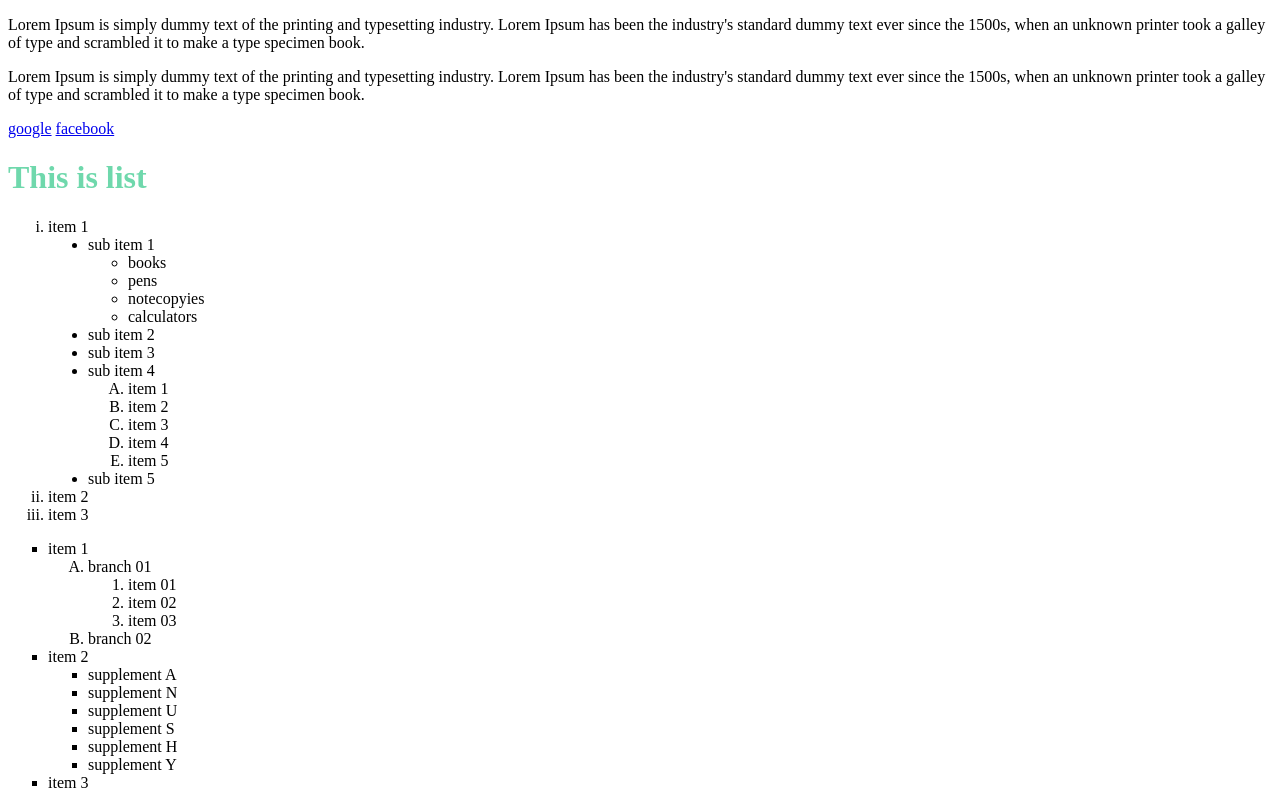
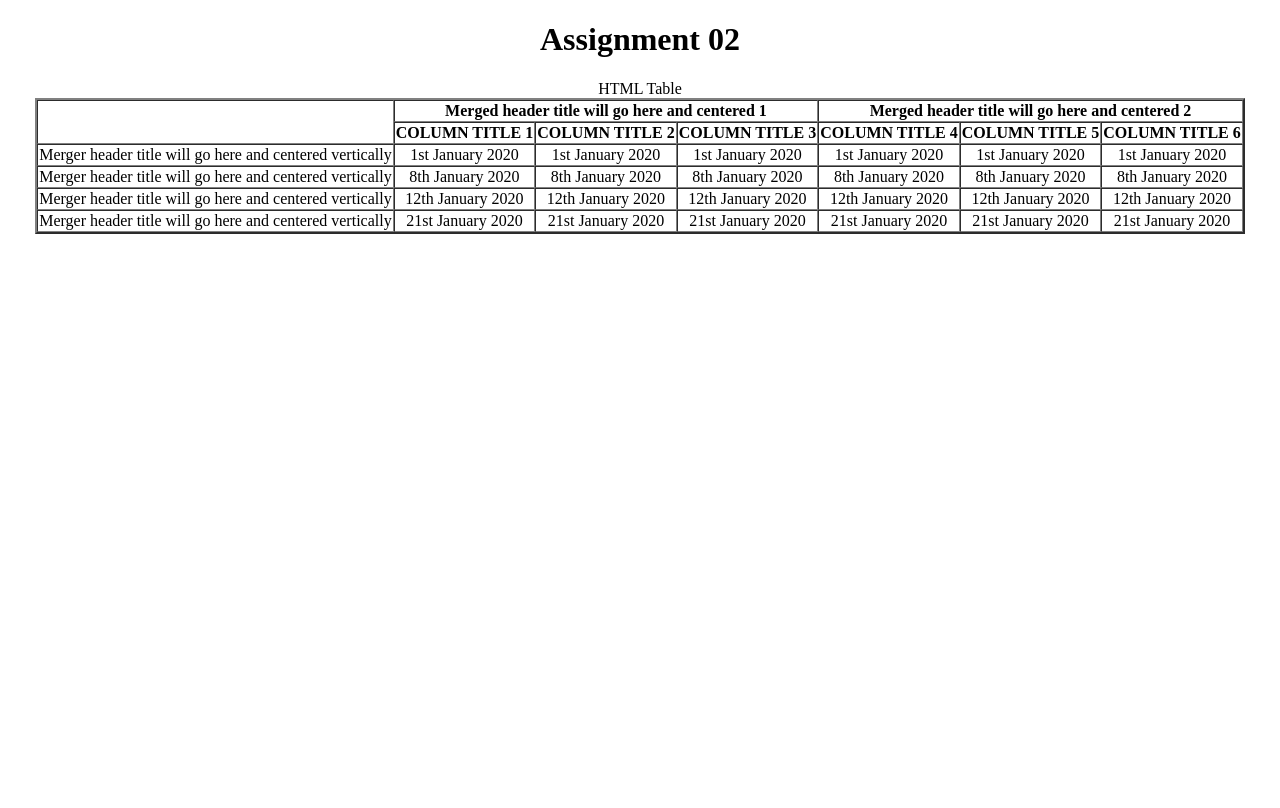
Before and after one commit to ibtidahossain09/WEB-DESIGN-BASIC, a plain HTML site: page index.html in a window 1280 px wide. Drawn offline with Linux system fonts and the light colour scheme.

Commit message:
Add files via upload

```diff
--- a/index.html
+++ b/index.html
@@ -2,97 +2,88 @@
     <html lang="en">
     <head>
         <meta charset="UTF-8">
-        <title>class 05</title>
-        <link rel="shortcut icon" type="image/x-icon" href="image/bugatti.jpg">
+        <title>Assignment 02</title>
+
+
         <style>
-            h1 { color: hsl(155, 57%, 64%); }
+                th, tr { text-align: center;
+        </style>
 
-        </style>
+
     </head>
     <body>
-        <p>Lorem Ipsum is simply dummy text of the printing and typesetting industry. Lorem Ipsum has been the industry's standard dummy text ever since the 1500s, when an unknown printer took a galley of type and scrambled it to make a type specimen book.</p>
-        <p>Lorem Ipsum is simply dummy text of the printing and typesetting industry. Lorem Ipsum has been the industry's standard dummy text ever since the 1500s, when an unknown printer took a galley of type and scrambled it to make a type specimen book.</p>
-        <a href="#">google</a>
-        <a href="#">facebook</a>
+            <h1 align="center">Assignment 02</h1>
+
+            <table align="center" border="2px solid" cellspacing="0">
+                    <caption>HTML Table</caption>
+
+                    <thead>
+                            <tr>
+                                 <th rowspan="2"></th>
+                                 <th colspan="3">Merged header title will go here and centered 1</th>
+                                 <th colspan="3">Merged header title will go here and centered 2</th>
+
+                            </tr>
+
+                            <tr>
+
+                                <th>COLUMN TITLE 1</th>
+                                <th>COLUMN TITLE 2</th>
+                                <th>COLUMN TITLE 3</th>
+                                <th>COLUMN TITLE 4</th>
+                                <th>COLUMN TITLE 5</th>
+                                <th>COLUMN TITLE 6</th>
+                            </tr>
+                    </thead>
+
+                            <tbody>
+                                    <tr>
+                                            <td>Merger header title will go here and centered vertically</td>
+                                            <td>1st January 2020</td>
+                                            <td>1st January 2020</td>
+                                            <td>1st January 2020</td>
+                                            <td>1st January 2020</td>
+                                            <td>1st January 2020</td>
+                                            <td>1st January 2020</td>
+                                    </tr>
 
 
-        <br>
+                                    <tr>
+                                            <td>Merger header title will go here and centered vertically</td>
+                                            <td>8th January 2020</td>
+                                            <td>8th January 2020</td>
+                                            <td>8th January 2020</td>
+                                            <td>8th January 2020</td>
+                                            <td>8th January 2020</td>
+                                            <td>8th January 2020</td>
+                                    </tr>
 
 
-        <h1>This is list</h1>
+                                    <tr>
+                                            <td>Merger header title will go here and centered vertically</td>
+                                            <td>12th January 2020</td>
+                                            <td>12th January 2020</td>
+                                            <td>12th January 2020</td>
+                                            <td>12th January 2020</td>
+                                            <td>12th January 2020</td>
+                                            <td>12th January 2020</td>
+                                    </tr>
 
 
-        <ol type="i">
-            <li>item 1
-
-                   <ul type="disc">
-                    <li>sub item 1 <ul type="circle">
-                                           <li>books</li>
-                                           <li>pens</li>
-                                           <li>notecopyies</li>
-                                           <li>calculators</li>
-
-                                    </ul>
-
-                            </li>
-                    <li>sub item 2</li>
-                    <li>sub item 3</li>
-                    <li>sub item 4 <ol type="A">
-                                    <li>item 1</li>
-                                    <li>item 2</li>
-                                    <li>item 3</li>
-                                    <li>item 4</li>
-                                    <li>item 5</li>
-                                  </ol>
-
-
-                  </li>
-                    <li>sub item 5</li>
-                </ul>
-
-            </li>
-
-
-            <li>item 2</li>
-            <li>item 3</li>
-        </ol>
-
-
-
-        <ul type="square">
-            <li>item 1
-
-                    <ol type="A">
-                    <li>branch 01       <ol type="1">
-                                              <li>item 01</li>
-                                              <li>item 02</li>
-                                              <li>item 03</li>
-
-                                        </ol>
-
-                    </li>
-                    <li>branch 02</li>
-                </ol>
-            </li>
-            <li>item 2
-
-                        <ul type="square">
-                            <li>supplement A</li>
-                            <li>supplement N</li>
-                            <li>supplement U</li>
-                            <li>supplement S</li>
-                            <li>supplement H</li>
-                            <li>supplement Y</li>
-
-                        </ul>
+                                    <tr>
+                                            <td>Merger header title will go here and centered vertically</td>
+                                            <td>21st January 2020</td>
+                                            <td>21st January 2020</td>
+                                            <td>21st January 2020</td>
+                                            <td>21st January 2020</td>
+                                            <td>21st January 2020</td>
+                                            <td>21st January 2020</td>
+                                    </tr>
+                            </tbody>
 
 
 
 
-
-            </li>
-
-            <li>item 3</li>
-        </ul>
+            </table>
     </body>
     </html>
```
